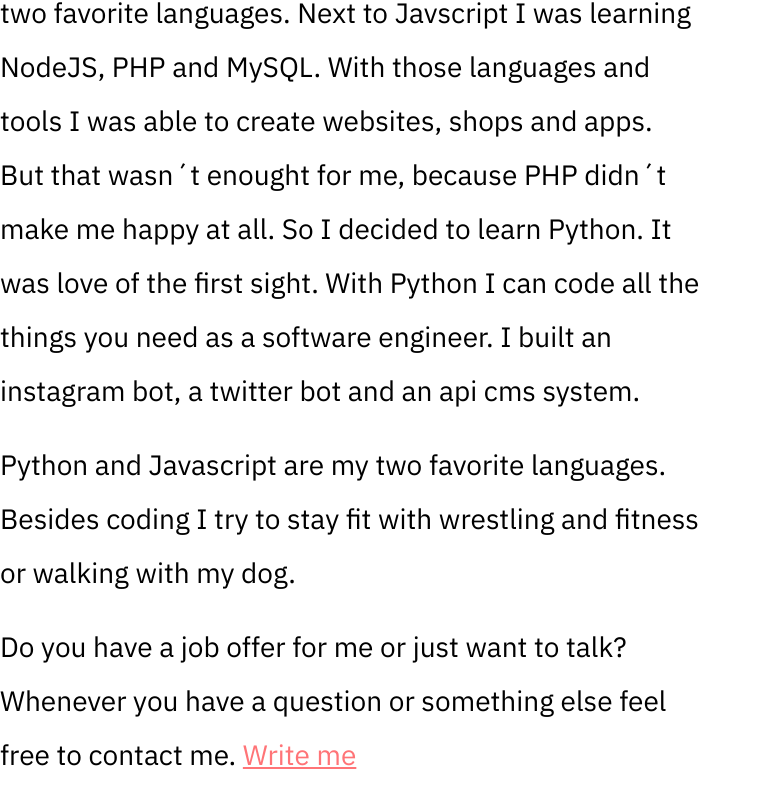
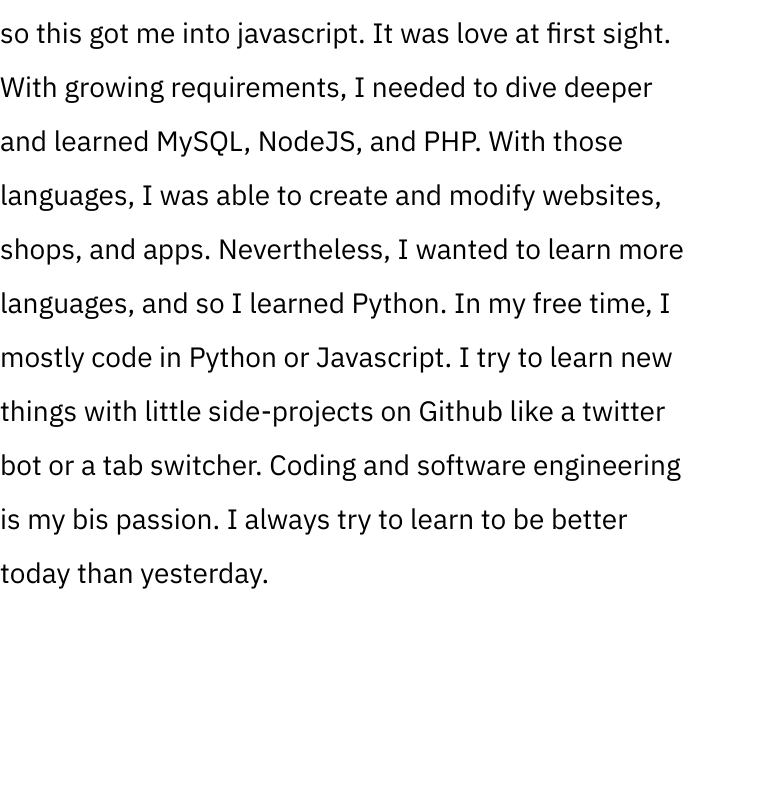
Before and after one commit to janmarkuslanger/janmarkuslanger.github.io, a Nuxt app: page / in a window 1280 px wide. Shown: the part 1327-2135 px from the top of the page, without its empty margins (0-762 px from the left). Built offline with nearby package versions, Linux system fonts and the light colour scheme.

Commit message:
Update Intro.vue

```diff
--- a/components/Intro.vue
+++ b/components/Intro.vue
@@ -15,9 +15,11 @@
       </div>
 
       <div class="text">
-        <p>Hey there 👋, my name is Jan and I am a so called computer freak from germany.<br>I love to code all day with tons of coffee.<br>Back in the days as a young student I needed money. So I started coding websites with HTML and CSS.<br>Later on I was learning Javascript which is one of my two favorite languages. Next to Javscript I was learning NodeJS, PHP and MySQL. With those languages and tools I was able to create websites, shops and apps. But that wasn´t enought for me, because PHP didn´t make me happy at all. So I decided to learn Python. It was love of the first sight. With Python I can code all the things you need as a software engineer. I built an instagram bot, a twitter bot and an api cms system.</p>
-        <p>Python and Javascript are my two favorite languages.<br>Besides coding I try to stay fit with wrestling and fitness or walking with my dog.</p>
-        <p>Do you have a job offer for me or just want to talk? Whenever you have a question or something else feel free to contact me. <a href="mailto:janmarkuslanger10121994@gmail.com">Write me</a></p>
+        <p>Hey there 👋, my name ist Jan.</p>
+        <p>I am a so-called nerd who loves to code and think about solutions for problems. Back in the days, I started to learn the basics of frontend development. So at this time, I created websites with HTML and CSS.
+And of course, both were not enough to do a great job, so this got me into javascript. It was love at first sight. With growing requirements, I needed to dive deeper and learned MySQL, NodeJS, and PHP. With those languages, I was able to create and modify websites, shops, and apps.
+Nevertheless, I wanted to learn more languages, and so I learned Python.
+In my free time, I mostly code in Python or Javascript. I try to learn new things with little side-projects on Github like a twitter bot or a tab switcher. Coding and software engineering is my bis passion. I always try to learn to be better today than yesterday.</p>
       </div>
 
     </div>
```
